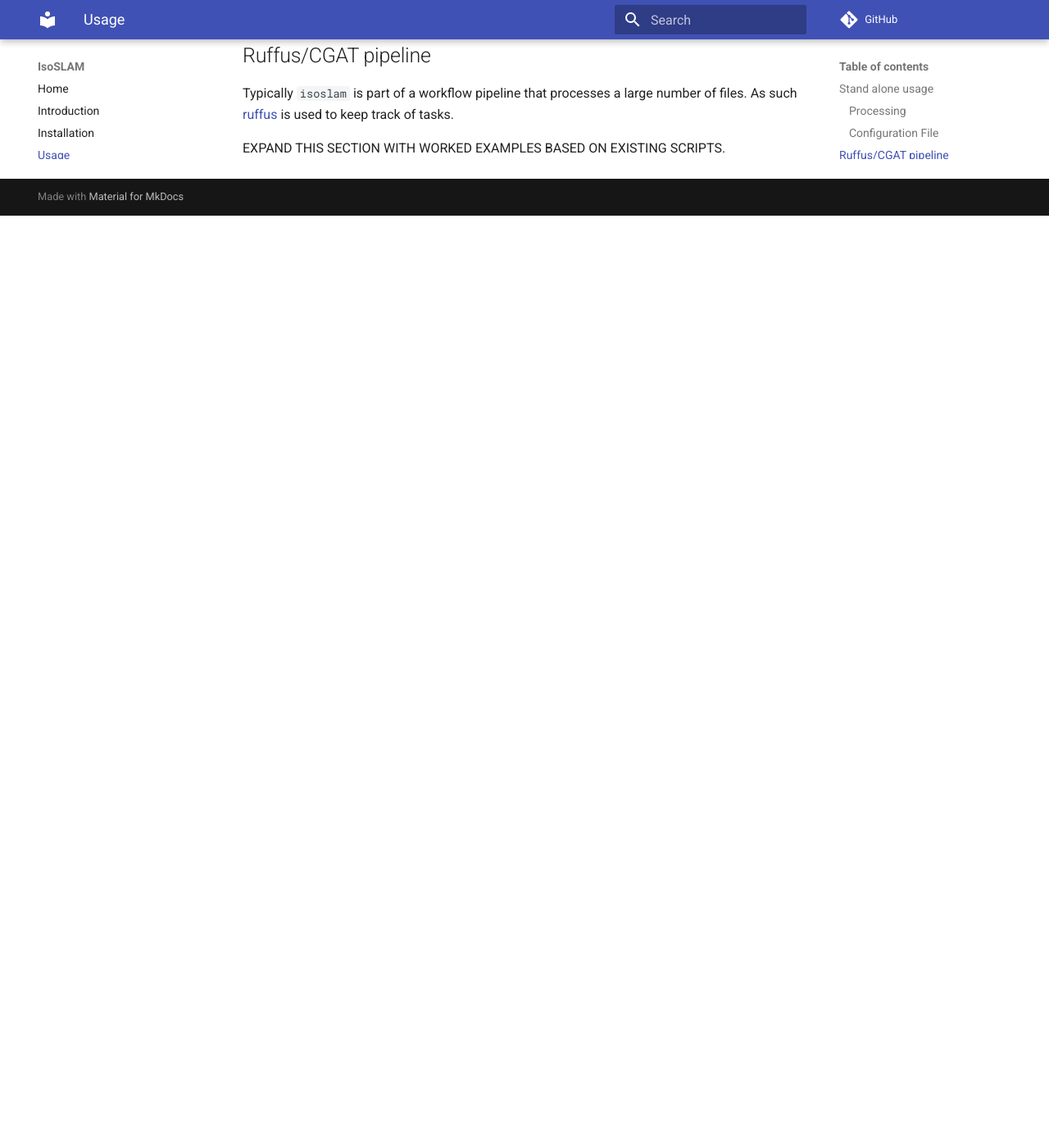
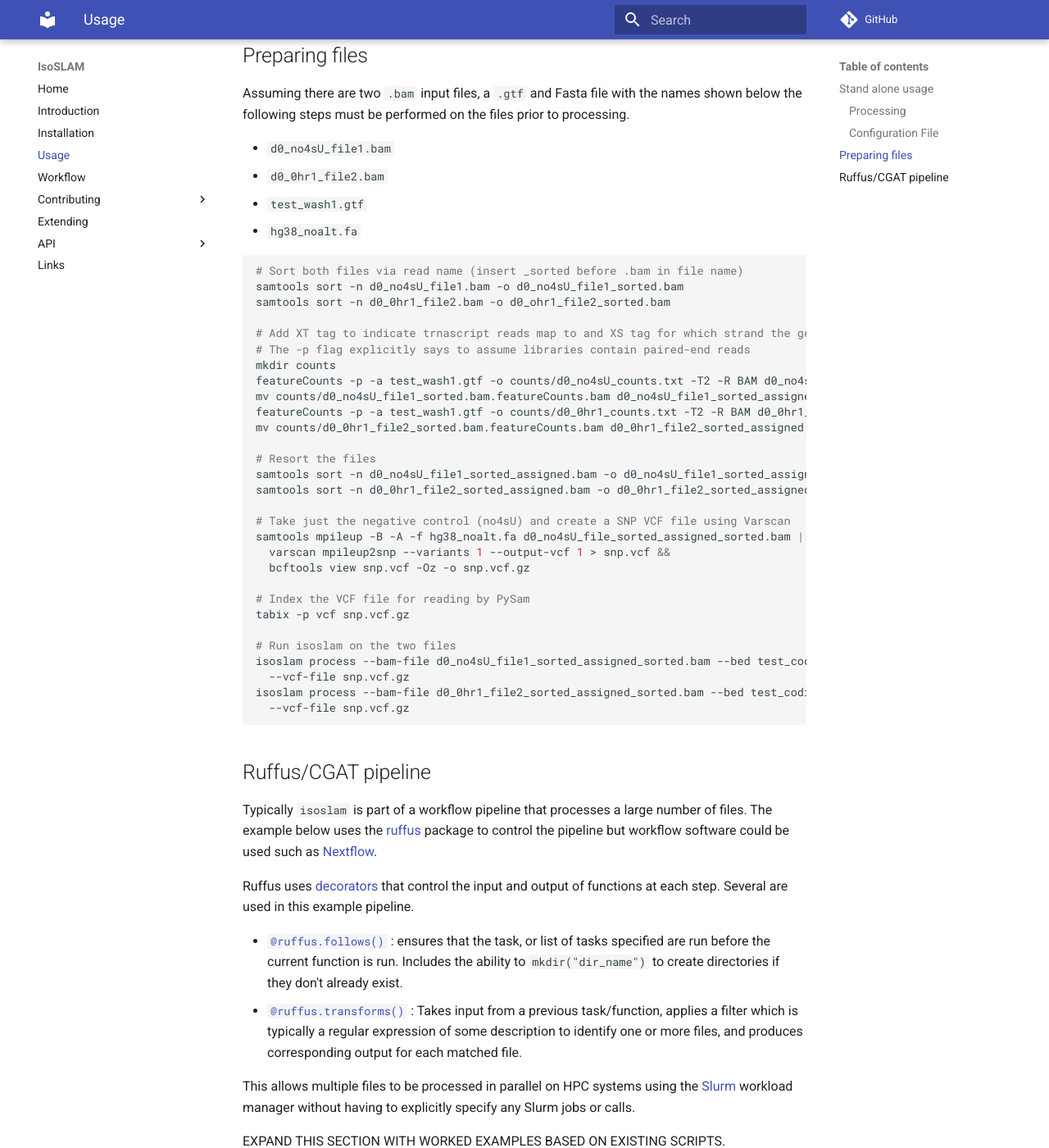
Before and after one commit to sudlab/IsoSLAM, an MkDocs documentation site: the page built from docs/usage.md, in a window 1280 px wide and 1400 px high, scrolled down 2841 px. Shown: the whole window at 82% size. Built offline with MkDocs 1.6.1 and Material for MkDocs 9.7.7, drawn with Linux system fonts in a browser that asks for light colours; comment, search, counter and statistics services are not loaded; the version menu is left out; before the commit the page ends 3104 px from its top, so only the background shows below that.

Commit message:
docs: expanding on preparing files
Step-by-step procedure for preparing files for processing with isoslam.

````diff
--- a/docs/usage.md
+++ b/docs/usage.md
@@ -127,13 +127,72 @@ in the custom `config.yaml`. This means it is particularly useful for usage in t
 files in your configuration file and then use the `--bam-file <file_path>` to override the field in the configuration
 file.
 
+## Preparing files
+
+Assuming there are two `.bam` input files, a `.gtf` and Fasta file with the names shown below the following steps must
+be performed on the files prior to processing.
+
+- `d0_no4sU_file1.bam`
+- `d0_0hr1_file2.bam`
+- `test_wash1.gtf`
+- `hg38_noalt.fa`
+
+```shell
+# Sort both files via read name (insert _sorted before .bam in file name)
+samtools sort -n d0_no4sU_file1.bam -o d0_no4sU_file1_sorted.bam
+samtools sort -n d0_0hr1_file2.bam -o d0_ohr1_file2_sorted.bam
+
+# Add XT tag to indicate trnascript reads map to and XS tag for which strand the gene is transcribed from
+# The -p flag explicitly says to assume libraries contain paired-end reads
+mkdir counts
+featureCounts -p -a test_wash1.gtf -o counts/d0_no4sU_counts.txt -T2 -R BAM d0_no4sU_file1_sorted.bam
+mv counts/d0_no4sU_file1_sorted.bam.featureCounts.bam d0_no4sU_file1_sorted_assigned.bam
+featureCounts -p -a test_wash1.gtf -o counts/d0_0hr1_counts.txt -T2 -R BAM d0_0hr1_file2_sorted.bam
+mv counts/d0_0hr1_file2_sorted.bam.featureCounts.bam d0_0hr1_file2_sorted_assigned.bam
+
+# Resort the files
+samtools sort -n d0_no4sU_file1_sorted_assigned.bam -o d0_no4sU_file1_sorted_assigned_sorted.bam
+samtools sort -n d0_0hr1_file2_sorted_assigned.bam -o d0_0hr1_file2_sorted_assigned_sorted.bam
+
+# Take just the negative control (no4sU) and create a SNP VCF file using Varscan
+samtools mpileup -B -A -f hg38_noalt.fa d0_no4sU_file_sorted_assigned_sorted.bam |
+  varscan mpileup2snp --variants 1 --output-vcf 1 > snp.vcf &&
+  bcftools view snp.vcf -Oz -o snp.vcf.gz
+
+# Index the VCF file for reading by PySam
+tabix -p vcf snp.vcf.gz
+
+# Run isoslam on the two files
+isoslam process --bam-file d0_no4sU_file1_sorted_assigned_sorted.bam --bed test_coding_introns.bed --gtf test_wash1.gtf \
+  --vcf-file snp.vcf.gz
+isoslam process --bam-file d0_0hr1_file2_sorted_assigned_sorted.bam --bed test_coding_introns.bed --gtf test_wash1.gtf \
+  --vcf-file snp.vcf.gz
+```
+
 ## Ruffus/CGAT pipeline
 
-Typically `isoslam` is part of a workflow pipeline that processes a large number of files. As such [ruffus][ruffus] is
-used to keep track of tasks.
+Typically `isoslam` is part of a workflow pipeline that processes a large number of files. The example below uses the
+[ruffus][ruffus] package to control the pipeline but workflow software could be used such as [Nextflow][nextflow].
+
+Ruffus uses [decorators][python_decorators] that control the input and output of functions at each step. Several are
+used in this example pipeline.
+
+- [`@ruffus.follows()`][ruffus_follows] : ensures that the task, or list of tasks specified are run before the current
+  function is run. Includes the ability to `mkdir("dir_name")` to create directories if they don't already exist.
+- [`@ruffus.transforms()`][ruffus_transforms] : Takes input from a previous task/function, applies a filter which is
+  typically a regular expression of some description to identify one or more files, and produces corresponding output
+  for each matched file.
+
+This allows multiple files to be processed in parallel on HPC systems using the [Slurm][slurm] workload manager without
+having to explicitly specify any Slurm jobs or calls.
 
 EXPAND THIS SECTION WITH WORKED EXAMPLES BASED ON EXISTING SCRIPTS.
 
+[nextflow]: https://www.nextflow.io/docs/latest/index.html
 [parquet]: https://parquet.apache.org/docs/file-format/
+[python_decorators]: https://realpython.com/primer-on-python-decorators/
 [ruffus]: http://www.ruffus.org.uk/
+[ruffus_follows]: http://www.ruffus.org.uk/decorators/follows.html#follows
+[ruffus_transforms]: http://www.ruffus.org.uk/decorators/transform_ex.html
+[slurm]: https://slurm.schedmd.com/documentation.html
 [yaml]: https://yaml.org/
````
